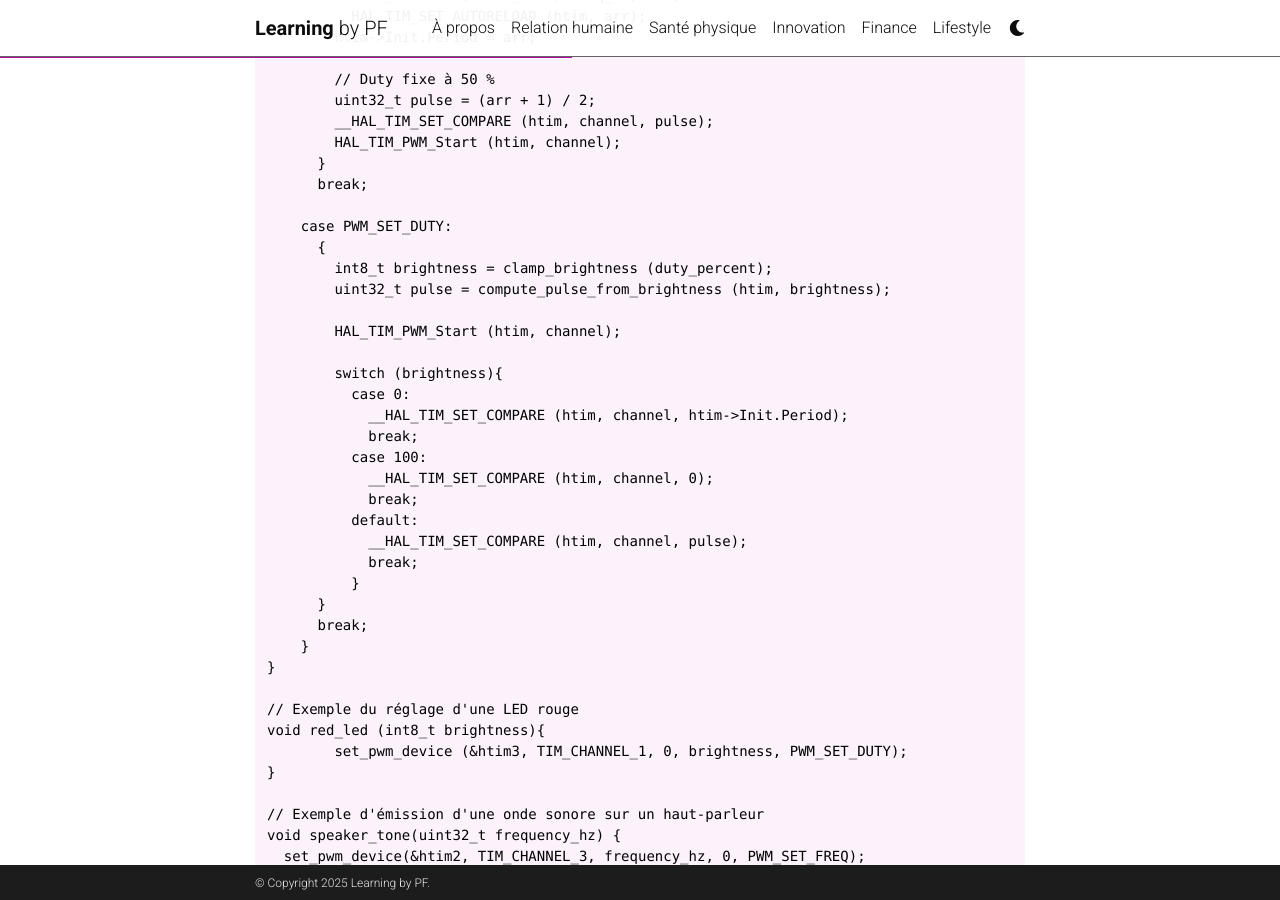
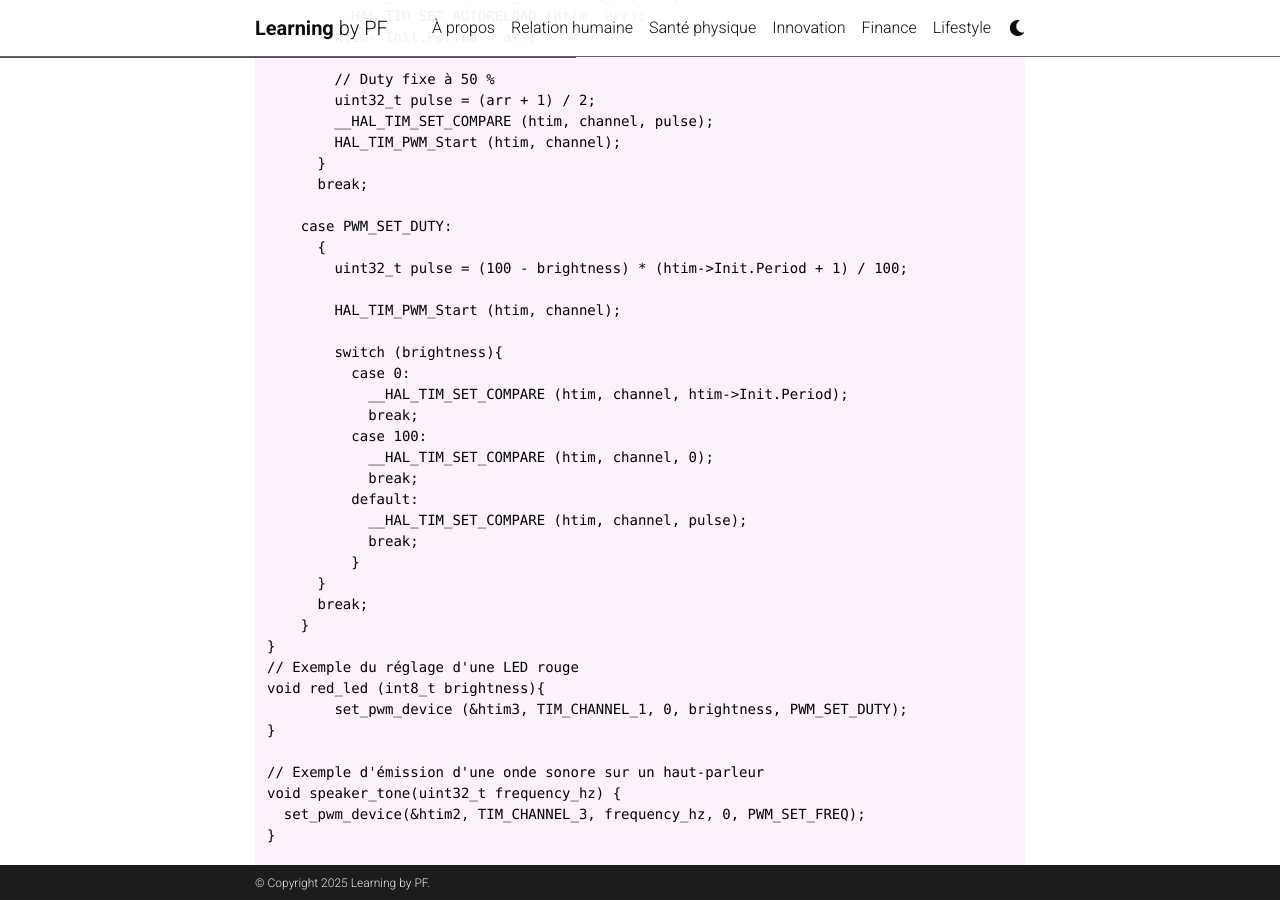
Before and after one commit to mpek29/learning, a Jekyll site: the page built from _innovation/stm32_hal.md, in a window 1280 px wide and 900 px high, scrolled down 2517 px. Built offline with Jekyll 4.4.1, drawn with Linux system fonts in a browser that asks for light colours; comment, search, counter and statistics services are not loaded; a style sheet for code colours, icons or effects is not loaded.

Commit message:
Update stm32_hal.md

```diff
--- a/_innovation/stm32_hal.md
+++ b/_innovation/stm32_hal.md
@@ -110,8 +110,7 @@ void set_pwm_device (TIM_HandleTypeDef *htim, uint32_t channel, uint32_t freq_hz
 
     case PWM_SET_DUTY:
       {
-        int8_t brightness = clamp_brightness (duty_percent);
-        uint32_t pulse = compute_pulse_from_brightness (htim, brightness);
+        uint32_t pulse = (100 - brightness) * (htim->Init.Period + 1) / 100;
 
         HAL_TIM_PWM_Start (htim, channel);
 
@@ -130,7 +129,6 @@ void set_pwm_device (TIM_HandleTypeDef *htim, uint32_t channel, uint32_t freq_hz
       break;
     }
 }
-
 // Exemple du réglage d'une LED rouge
 void red_led (int8_t brightness){
 	set_pwm_device (&htim3, TIM_CHANNEL_1, 0, brightness, PWM_SET_DUTY);
```
